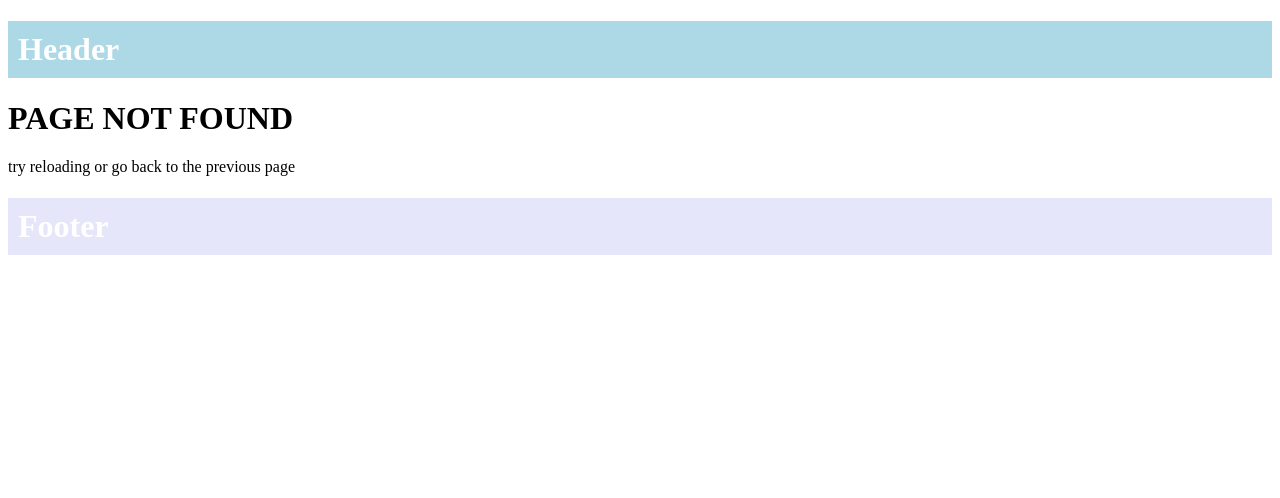
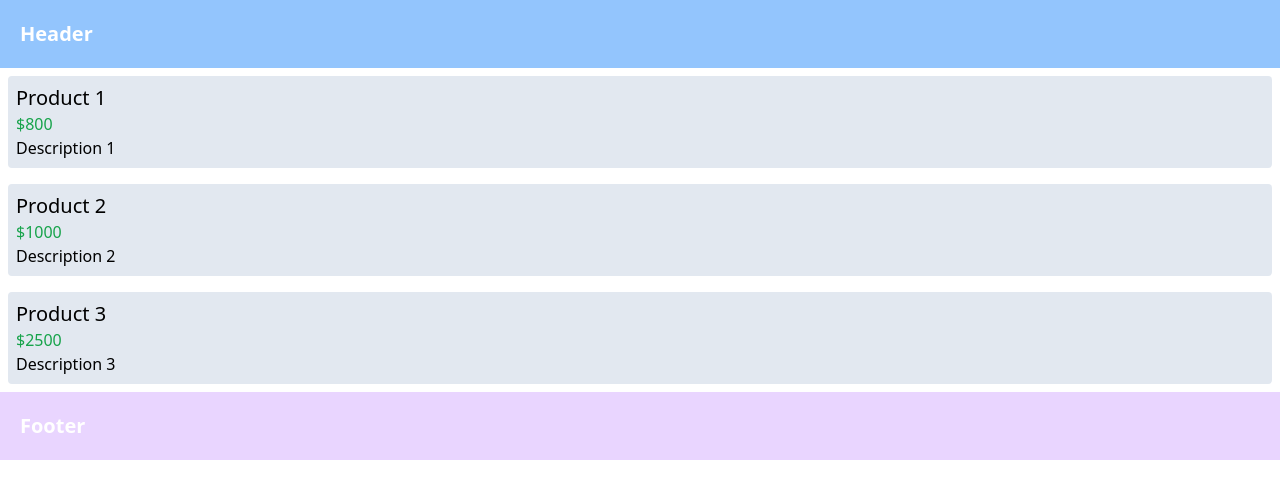
Before and after one commit to MadhanRaghul/learning-nextjs, a Next.js app: page /products in a window 1280 px wide. Before the commit this address had no page. Shown: the top 498 px of the page. Built offline with nearby package versions, Linux system fonts and the light colour scheme; data requests are answered from the project's data file.

Commit message:
learnt caching

```diff
--- /dev/null
+++ b/db.json
@@ -0,0 +1,22 @@
+{
+    "products": [
+        {
+            "id": 1,
+            "title": "Product 1",
+            "price": 800,
+            "description": "Description 1"
+        },
+        {
+            "id": 2,
+            "title": "Product 2",
+            "price": 1000,
+            "description": "Description 2"
+        },
+        {
+            "id": 3,
+            "title": "Product 3",
+            "price": 2500,
+            "description": "Description 3"
+        }
+    ]
+}
--- a/package.json
+++ b/package.json
@@ -9,6 +9,7 @@
     "lint": "next lint"
   },
   "dependencies": {
+    "autoprefixer": "^10.4.19",
     "client-only": "^0.0.1",
     "next": "14.2.5",
     "react": "^18",
@@ -21,6 +22,7 @@
     "@types/react-dom": "^18",
     "eslint": "^8",
     "eslint-config-next": "14.2.5",
+    "json-server": "^0.17.4",
     "postcss": "^8",
     "tailwindcss": "^3.4.1",
     "typescript": "^5"
--- a/src/app/layout.tsx
+++ b/src/app/layout.tsx
@@ -1,3 +1,4 @@
+import './styles/global.css' //how does it work??
 import { ThemeProvider } from "@/components/theme-provider"
 
 export const metadata = {
@@ -16,11 +17,11 @@ export default function RootLayout({
       <ThemeProvider>
         <body>
           <header>
-            <h1 style={{color: "white", backgroundColor: "lightblue", padding: 10}}>Header</h1>
+            <h1 className=" font-bold text-xl text-white bg-blue-300 p-5">Header</h1>
           </header>
         {children}
         <footer>
-          <h1 style={{color: "white", backgroundColor: "lavender", padding: 10}}>Footer</h1>
+          <h1 className=" font-bold text-xl text-white bg-purple-200 p-5">Footer</h1>
         </footer>
         </body>
       </ThemeProvider>
--- /dev/null
+++ b/src/app/products/page.tsx
@@ -0,0 +1,23 @@
+type Product = {
+    id: number
+    title: string
+    price: number
+    description: string
+}
+
+export default async function ProductsPage(){
+    const response = await fetch("http://localhost:3001/products")
+    const products = await response.json()
+
+    return(
+        <ul className=" flex flex-col justify-center">
+            {products.map((product: Product) => (
+                <li key={product.id} className=" bg-slate-200 p-2 m-2 rounded">
+                    <p className="text-xl">{product.title}</p>
+                    <p className="text-green-600">{`$${product.price}`}</p>
+                    <p>{product.description}</p>
+                </li>
+            ))}
+        </ul>
+    )
+}
--- /dev/null
+++ b/src/app/styles/global.css
@@ -0,0 +1,3 @@
+@tailwind base;
+@tailwind components;
+@tailwind utilities;
```
Also changed, not shown: server.js (added, +24 -0 lines), 1 other file (tests, documents, lock files or other folders).
